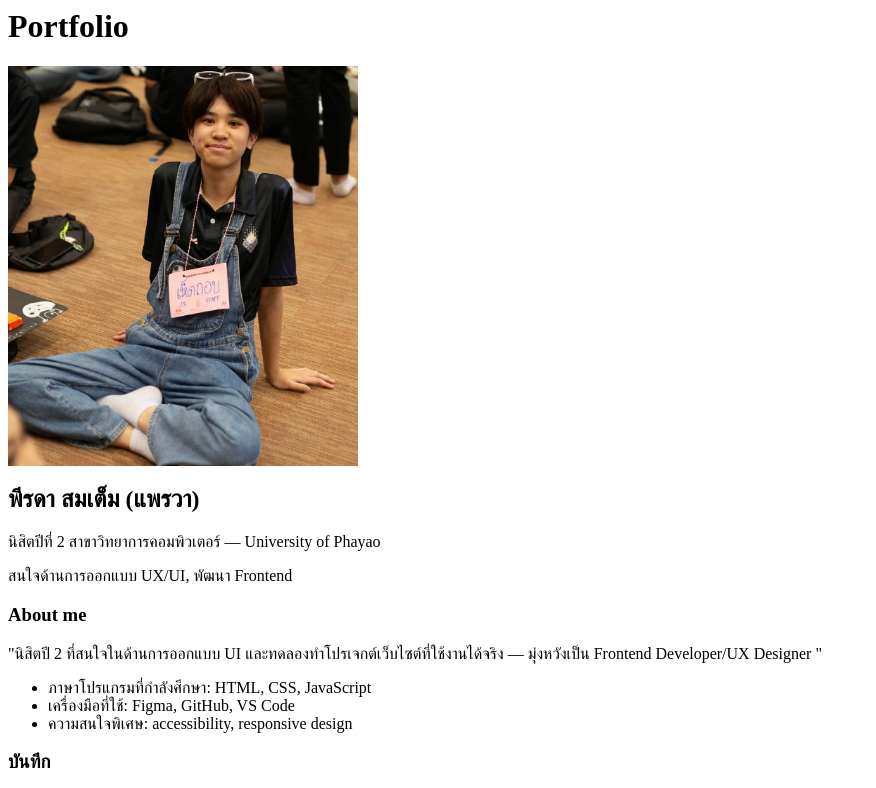
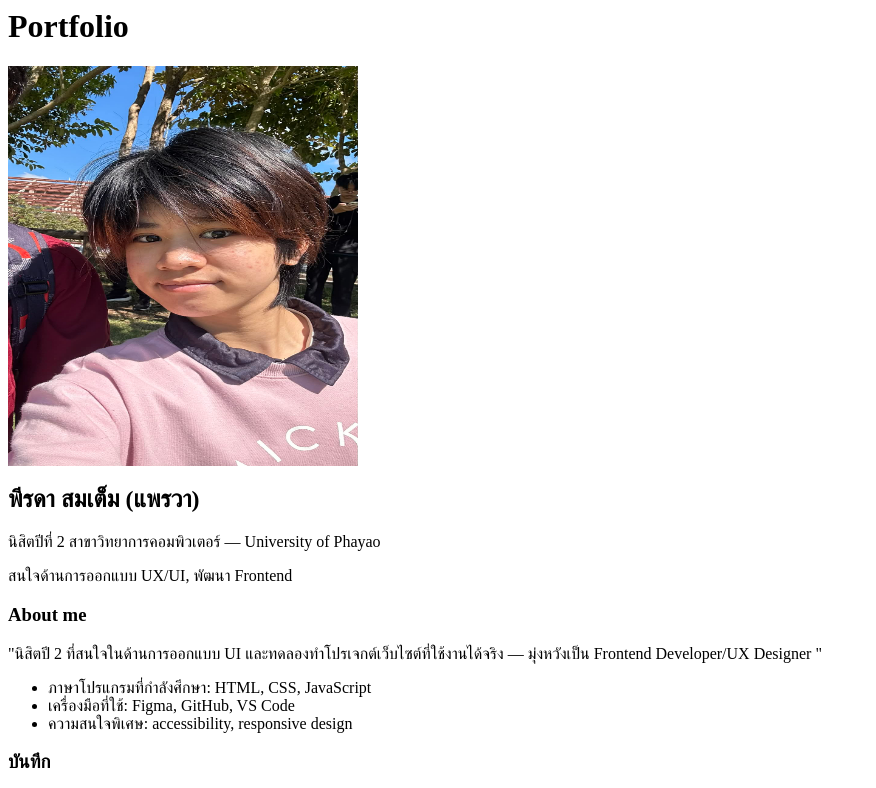
Before and after one commit to wadev88/wadev88.github.io, a plain HTML site: page index.html in a window 1280 px wide. Shown: the top 788 px of the page, without its empty margins (0-876 px from the left). Drawn offline with Linux system fonts and the light colour scheme.

Commit message:
Update index.html

```diff
--- a/index.html
+++ b/index.html
@@ -4,7 +4,7 @@
             </h1>
         </header>
 <section class="hero" aria-labelledby="hero-name">
-  <img src="https://raw.githubusercontent.com/wadev88/wadev88.github.io/main/img1.jpg" alt="รูปโปรไฟล์ของ Peerada Somtem" class="avatar" width="350" height="400" />
+  <img src="https://raw.githubusercontent.com/wadev88/wadev88.github.io/main/img2.jpg" alt="รูปโปรไฟล์ของ Peerada Somtem" class="avatar" width="350" height="400" />
   <div>
     <h2 id="hero-name">พีรดา สมเต็ม (แพรวา)</h2>
     <p class="meta">นิสิตปีที่ 2 สาขาวิทยาการคอมพิวเตอร์ — University of Phayao</p>
```
